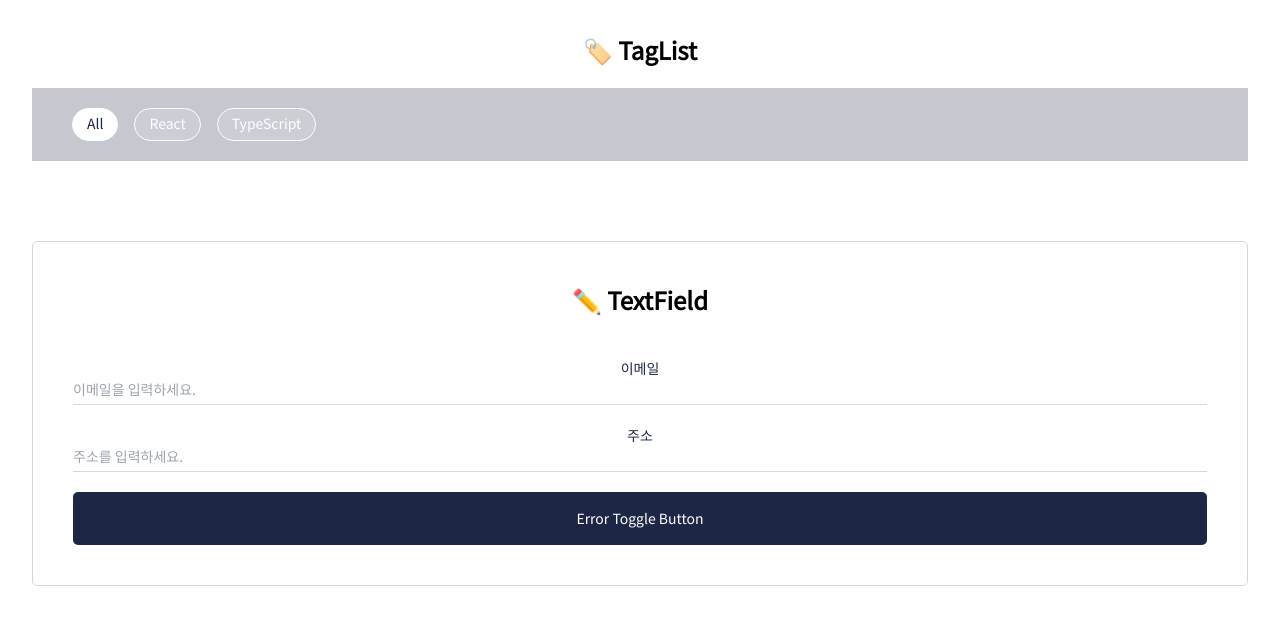
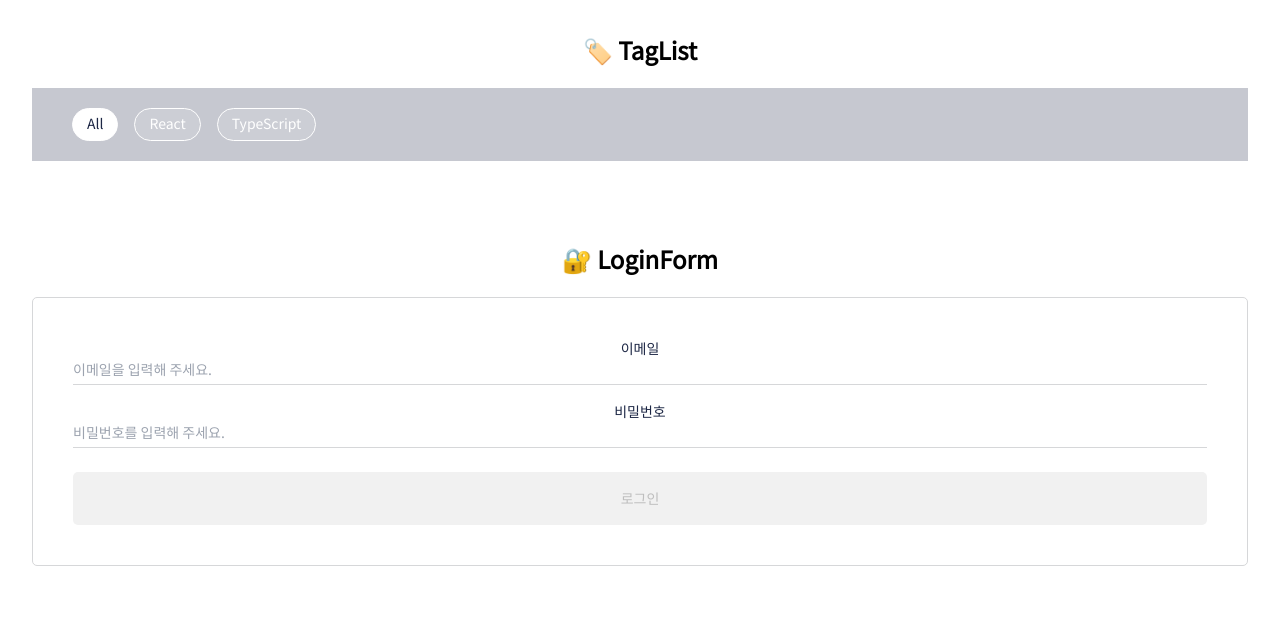
Before and after one commit to anjxxyi/react-ts-storybook, a React (Vite) app: page / in a window 1280 px wide. Shown: the top 624 px of the page. Built offline with nearby package versions, Linux system fonts and the light colour scheme.

Commit message:
Fix login form component

```diff
--- a/src/App.tsx
+++ b/src/App.tsx
@@ -1,13 +1,7 @@
-import { useState } from "react";
 import "./App.css";
-import DefaultTextField from "./components/DefaultTextField";
-import Label from "./components/Label";
-import PrimaryButton from "./components/PrimaryButton";
-import TagList from "./components/TagList";
+import { TagList, LoginForm } from "./components";
 
 function App() {
-  const [isError, setIsError] = useState(false);
-
   return (
     <>
       <div className="mb-20">
@@ -19,44 +13,9 @@ function App() {
           />
         </div>
       </div>
+      <h1 className="font-bold text-2xl mb-5">🔐 LoginForm</h1>
       <div className="p-10 border border-solid border-mono300 bg-white rounded-button-default">
-        <h1 className="font-bold text-2xl mb-10">✏️ TextField</h1>
-        <div className="mb-5">
-          <Label htmlFor="email">이메일</Label>
-          <DefaultTextField
-            id="email"
-            placeholder="이메일을 입력하세요."
-            value=""
-            errorMessage="이메일을 확인해 주세요."
-            isError={isError}
-            iconPath="/icons/ic-delete-dark.svg"
-            iconAlt="delete"
-            onChange={() => {}}
-            onIconClick={() => {}}
-          />
-        </div>
-        <div className="mb-5">
-          <Label htmlFor="address">주소</Label>
-          <DefaultTextField
-            id="address"
-            placeholder="주소를 입력하세요."
-            value=""
-            errorMessage="주소를 확인해 주세요."
-            isError={isError}
-            iconPath="/icons/ic-delete-dark.svg"
-            iconAlt="delete"
-            onChange={() => {}}
-            onIconClick={() => {}}
-          />
-        </div>
-        <div className="mt-5">
-          <PrimaryButton
-            children="Error Toggle Button"
-            disabled={false}
-            theme="dark"
-            onClick={() => setIsError((prev) => !prev)}
-          />
-        </div>
+        <LoginForm />
       </div>
     </>
   );
--- a/src/components/LoginForm.tsx
+++ b/src/components/LoginForm.tsx
@@ -42,7 +42,9 @@ export default function LoginForm() {
       <PrimaryButton
         theme="dark"
         disabled={!email || !password}
-        onClick={() => {}}
+        onClick={() => {alert("Hello :)")
+        setEmail("")
+        setPassword("")}}
       >
         로그인
       </PrimaryButton>
--- /dev/null
+++ b/src/components/index.tsx
@@ -0,0 +1,10 @@
+export { default as CategoryButton } from "./CategoryButton";
+export { default as DefaultTextField } from "./DefaultTextField";
+export { default as ErrorMessage } from "./ErrorMessage";
+export { default as IconButton } from "./IconButton";
+export { default as Label } from "./Label";
+export { default as LoginForm } from "./LoginForm";
+export { default as NavigationBar } from "./NavigationBar";
+export { default as PrimaryButton } from "./PrimaryButton";
+export { default as TagButton } from "./TagButton";
+export { default as TagList } from "./TagList";
```
